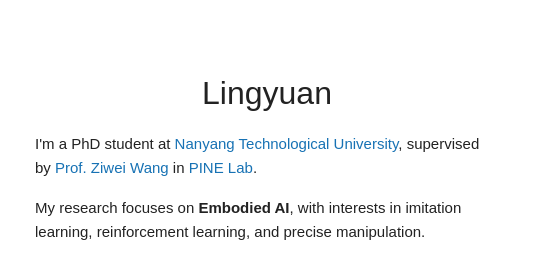
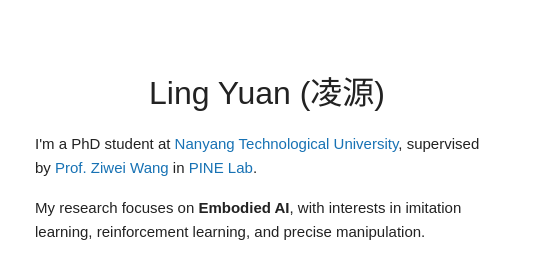
Before and after one commit to u-li-li/lingyuan.github.io, a plain HTML site: page index.html in a window 1280 px wide. Shown: the top 259 px of the page, 225-759 px from the left. Drawn offline with Linux system fonts and the light colour scheme.

Commit message:
Update profile name and photo

```diff
--- a/index.html
+++ b/index.html
@@ -3,15 +3,15 @@
 <head>
   <meta charset="utf-8">
   <meta name="viewport" content="width=device-width, initial-scale=1">
-  <meta name="description" content="Lingyuan is a PhD student at Nanyang Technological University researching Embodied AI, imitation learning, reinforcement learning, and precise manipulation.">
-  <title>Lingyuan</title>
+  <meta name="description" content="Ling Yuan (凌源) is a PhD student at Nanyang Technological University researching Embodied AI, imitation learning, reinforcement learning, and precise manipulation.">
+  <title>Ling Yuan (凌源)</title>
   <link rel="stylesheet" href="styles.css">
 </head>
 <body>
   <main class="page">
     <section class="profile" aria-labelledby="name">
       <div class="profile-copy">
-        <h1 id="name">Lingyuan</h1>
+        <h1 id="name">Ling Yuan (凌源)</h1>
 
         <p>
           I'm a PhD student at <a href="https://www.ntu.edu.sg/">Nanyang Technological University</a>,
@@ -32,7 +32,7 @@
       </div>
 
       <div class="profile-photo">
-        <img src="rsc/id_photo.jpg" alt="Lingyuan">
+        <img src="rsc/ID_photo.jpg" alt="Ling Yuan">
       </div>
     </section>
 
```
Also changed, not shown: 1 other file.
